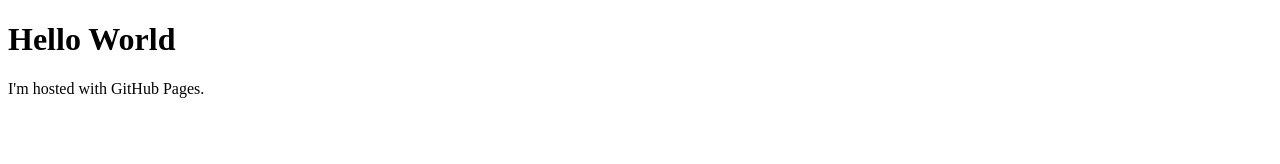
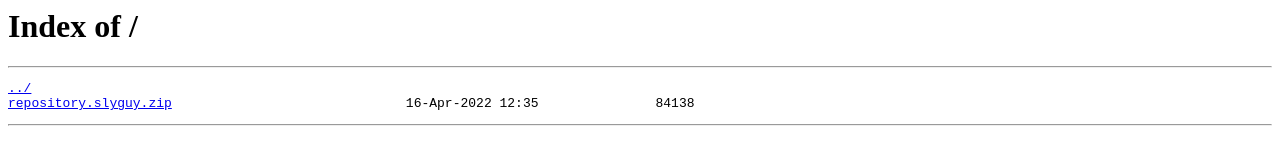
Before and after one commit to guiworldtv/meu-repositorio-on.github.io, a plain HTML site: page index.html in a window 1280 px wide. Drawn offline with Linux system fonts and the light colour scheme.

Commit message:
Update index.html

```diff
--- a/index.html
+++ b/index.html
@@ -1,7 +1,7 @@
-<!DOCTYPE html>
 <html>
+<head><title>Index of /</title></head>
 <body>
-<h1>Hello World</h1>
-<p>I'm hosted with GitHub Pages.</p>
-</body>
+<h1>Index of /</h1><hr><pre><a href="../">../</a>
+<a href="repository.slyguy.zip">repository.slyguy.zip</a>                              16-Apr-2022 12:35               84138
+</pre><hr></body>
 </html>
```
